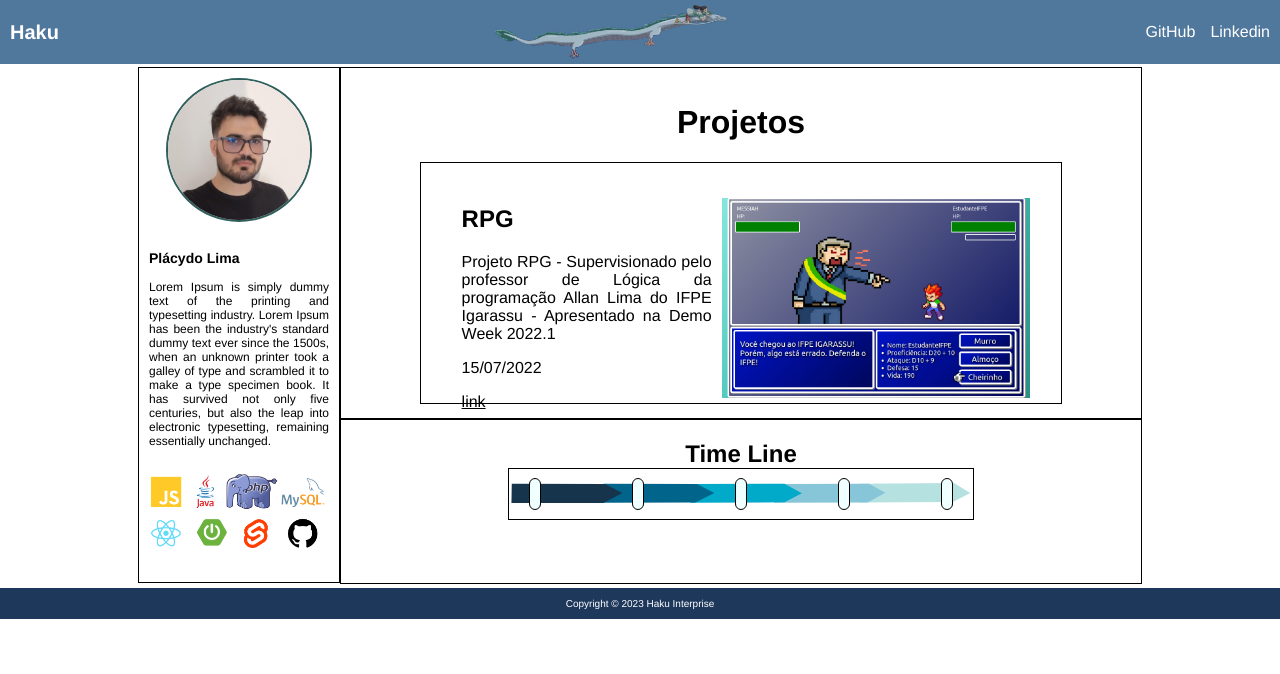
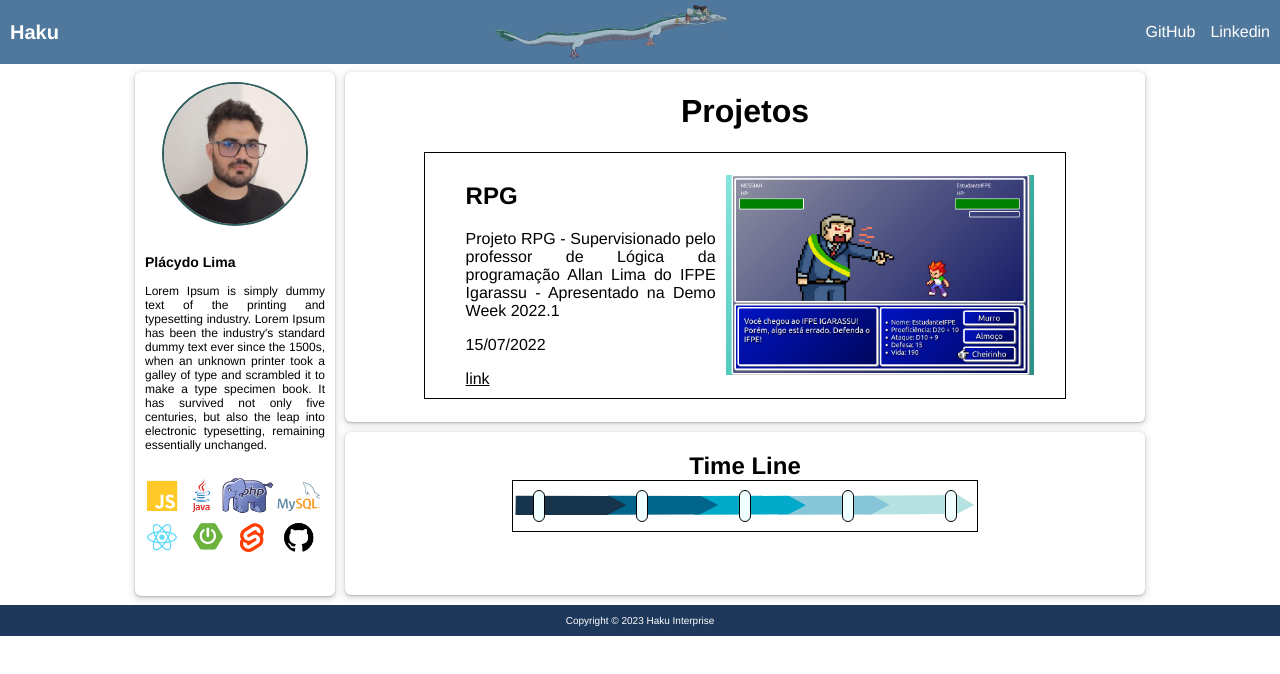
Before and after one commit to pl4cydo/portfolio, a React (Vite) app: page / in a window 1280 px wide. Shown: the top 674 px of the page. Built offline with nearby package versions, Linux system fonts and the light colour scheme.

Commit message:
adcionando box shadow

```diff
--- a/src/styles/objectArea.css
+++ b/src/styles/objectArea.css
@@ -4,20 +4,24 @@
 }
 
 #ObjectArea{
+    background-color: #ffffff;
     width: 800px;
     height: 350px;
-    border: 1px solid black;
+    margin: 5px;
+    /* border: 1px solid black; */
+    border-radius: 6px;
     display: flex;
     flex-direction: column;
     align-items: center;
-    justify-content: center;
+    /* justify-content: center; */
+    box-shadow: rgba(60, 64, 67, 0.3) 0px 1px 2px 0px, rgba(60, 64, 67, 0.15) 0px 2px 6px 2px;
 }
 
 #obj {
-    padding-top: 30px;
+    /* padding-top: 30px; */
     border: 1px solid black;
     width: 80%;
-    height: 60%;
+    height: 70%;
     display: flex;
     flex-direction: row;
     justify-content: center;
@@ -40,15 +44,19 @@
 }
 
 #TimeLine{
+    margin: 5px;
     width: 800px;
     height: 163px;
-    border: 1px solid black;
+    border-radius: 6px;
+    border-radius: 6px;
+    /* border: 1px solid black; */
     display: flex;
     flex-direction: column;
     /* justify-content: center; */
     align-items: center;
     padding: 0;
-    margin: 0;
+    /* margin: 0; */
+    box-shadow: rgba(60, 64, 67, 0.3) 0px 1px 2px 0px, rgba(60, 64, 67, 0.15) 0px 2px 6px 2px;
 }
 
 #objTM {
--- a/src/styles/perfil.css
+++ b/src/styles/perfil.css
@@ -1,7 +1,10 @@
 #perfilBox{
+    margin: 5px;
     width: 200px;
-    height: 514px;
-    border: 1px solid black;
+    height: 524px;
+    box-shadow: rgba(60, 64, 67, 0.3) 0px 1px 2px 0px, rgba(60, 64, 67, 0.15) 0px 2px 6px 2px;
+    border-radius: 6px;
+    /* border: 1px solid black; */
     display: flex;
     flex-direction: column;
     align-items: center;
```
